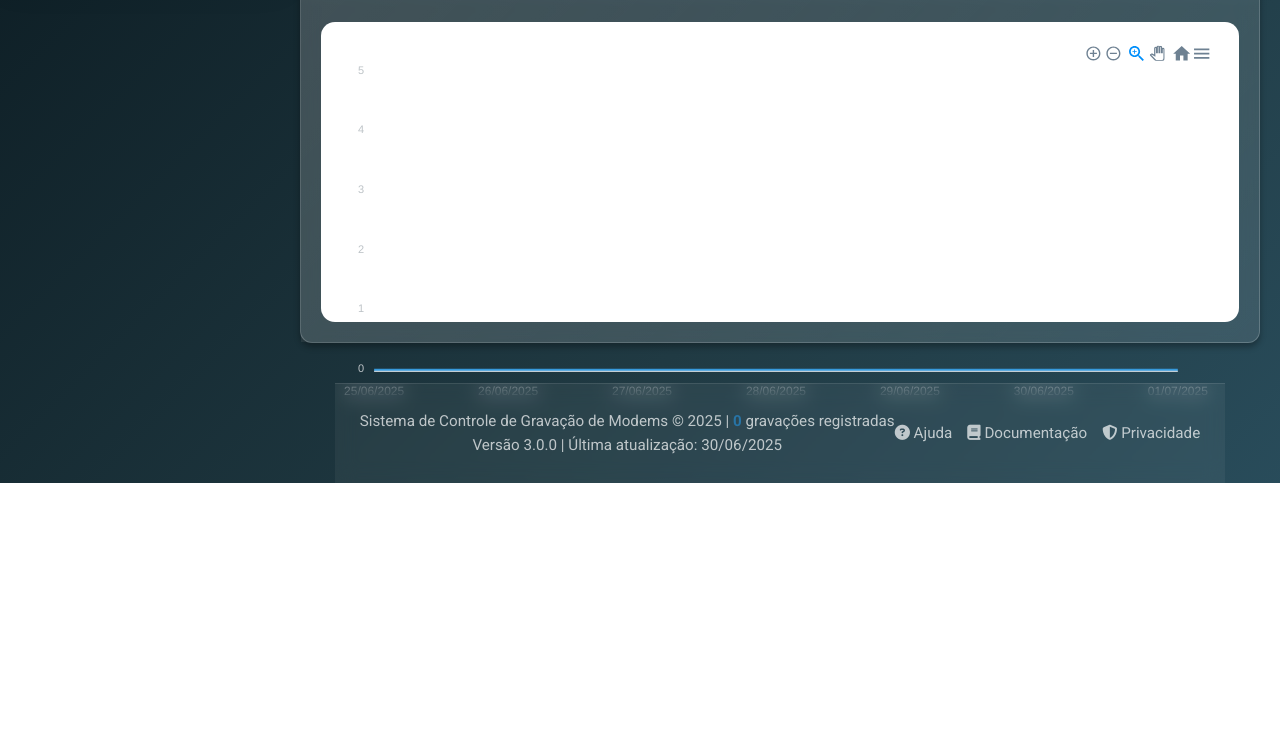
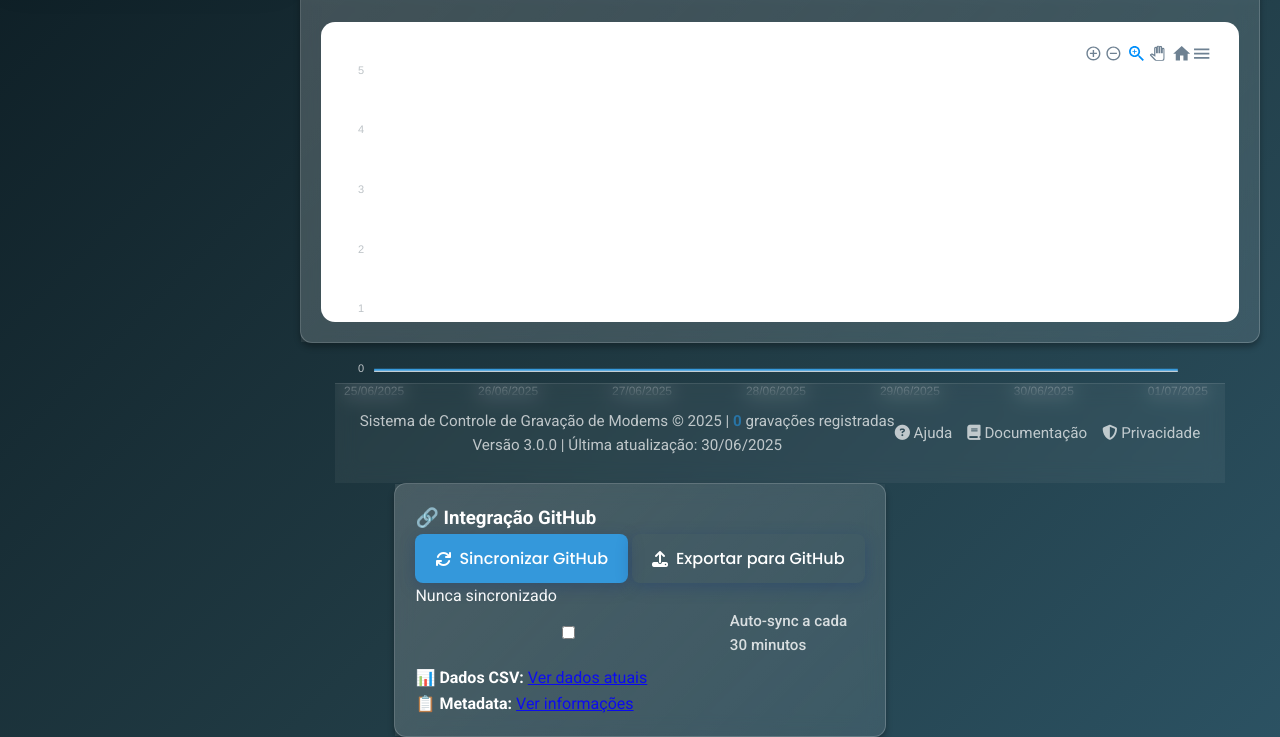
Before and after one commit to pastor598/sistema-controle-modems, a plain HTML site: page index.html in a window 1280 px wide. Shown: the part 814-1551 px from the top of the page. Before the commit the page ends 1297 px from the top, so only its background shows below. Drawn offline with nearby package versions, Linux system fonts and the light colour scheme.

Commit message:
Corrigir integração GitHub + finalizar interface
- Corrigir links com rel='noopener' para segurança
- Adicionar seção GitHub Integration na interface
- Inicializar GitHubIntegration automaticamente
- Preparar sistema para automação completa

```diff
--- a/index.html
+++ b/index.html
@@ -769,8 +769,49 @@
 
     </div> <!-- Fim do main-app -->
 
-    <script src="js/script.js" defer></script>
-    <script src="js/google-sheets-integration.js" defer></script>
-    <script src="js/debug-sync.js" defer></script>
+    <!-- Scripts -->
+    <script src="js/script.js"></script>
+    <script src="js/google-sheets-integration.js"></script>
+    <script src="js/debug-sync.js"></script>
+    <script src="js/github-integration.js"></script>
+
+    <!-- GitHub Integration Section -->
+    <div id="github-integration-section" class="card" style="display: none;">
+        <div class="card-header">
+            <h3>🔗 Integração GitHub</h3>
+            <div class="card-actions">
+                <button id="github-sync-btn" class="btn btn-primary">
+                    <i class="fas fa-sync"></i> Sincronizar GitHub
+                </button>
+                <button id="github-export-btn" class="btn btn-secondary">
+                    <i class="fas fa-upload"></i> Exportar para GitHub
+                </button>
+            </div>
+        </div>
+
+        <div class="card-content">
+            <div class="github-status-container">
+                <div id="github-status">
+                    <div class="github-status">
+                        <span class="status-indicator disconnected"></span>
+                        <span>Nunca sincronizado</span>
+                    </div>
+                </div>
+
+                <div class="github-controls">
+                    <label class="checkbox-label">
+                        <input type="checkbox" id="github-auto-sync">
+                        <span>Auto-sync a cada 30 minutos</span>
+                    </label>
+                </div>
+
+                <div class="github-info">
+                    <p><strong>📊 Dados CSV:</strong> <a href="https://raw.githubusercontent.com/pastor598/sistema-controle-modems/main/data/modem-data.csv" target="_blank" rel="noopener">Ver dados atuais</a></p>
+                    <p><strong>📋 Metadata:</strong> <a href="https://raw.githubusercontent.com/pastor598/sistema-controle-modems/main/data/metadata.json" target="_blank" rel="noopener">Ver informações</a></p>
+                </div>
+            </div>
+        </div>
+    </div>
+
 </body>
 </html>
--- a/js/script.js
+++ b/js/script.js
@@ -1970,5 +1970,22 @@ document.addEventListener('DOMContentLoaded', function() {
 // Hook para sincronizar automaticamente quando novos registros forem adicionados
 // Hook para sincronização automática com Google Sheets será configurado via google-sheets-integration.js
 
+// Inicializar integração GitHub quando o DOM estiver carregado
+document.addEventListener('DOMContentLoaded', function() {
+    // ... existing code ...
+
+    // Inicializar GitHub Integration se disponível
+    if (typeof GitHubIntegration !== 'undefined') {
+        window.githubIntegration = new GitHubIntegration();
+        console.log('🔗 GitHub Integration inicializada');
+
+        // Mostrar seção GitHub nas configurações
+        const githubSection = document.getElementById('github-integration-section');
+        if (githubSection) {
+            githubSection.style.display = 'block';
+        }
+    }
+});
+
 // Inicializar a aplicação
 initApp();
```
